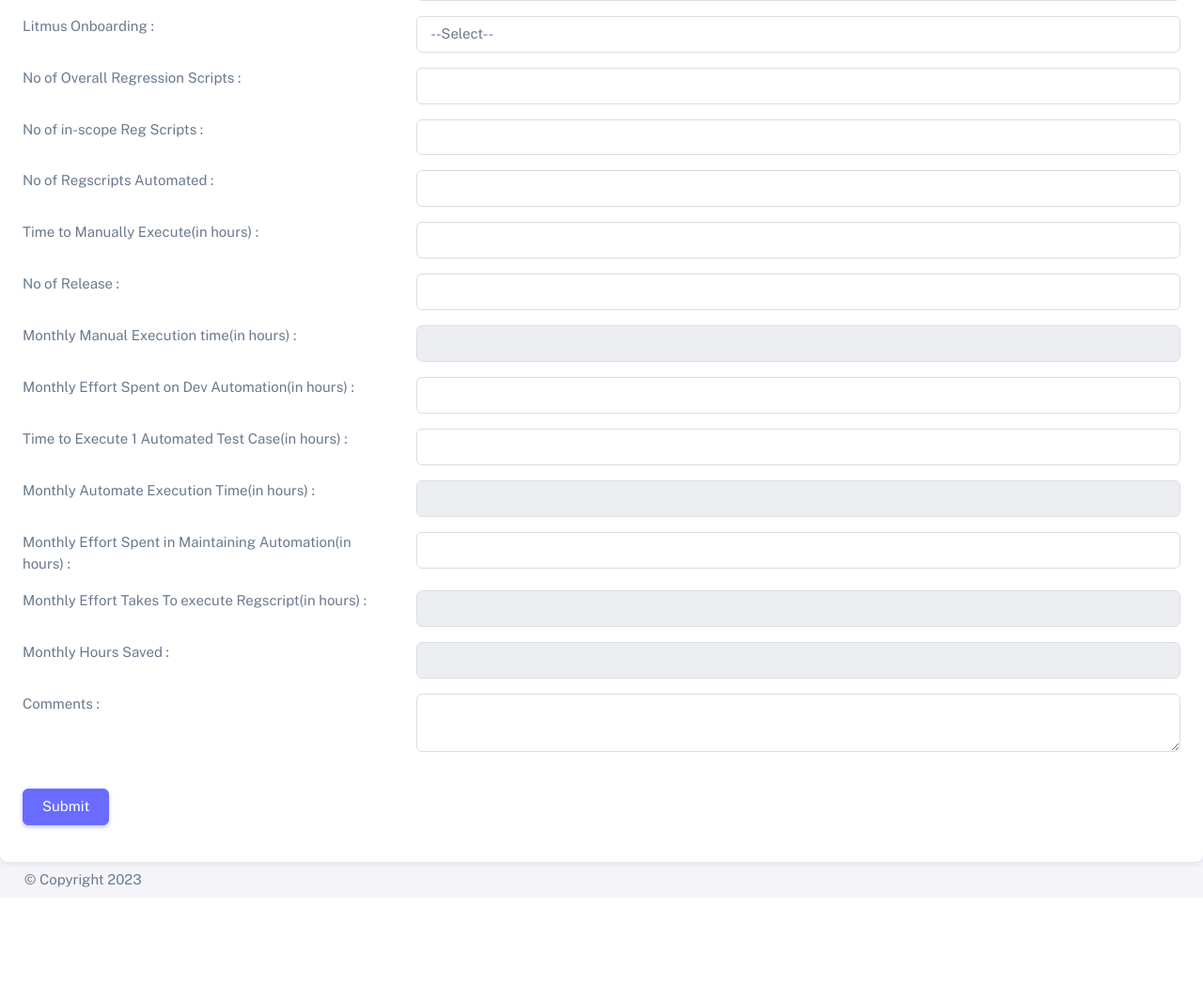
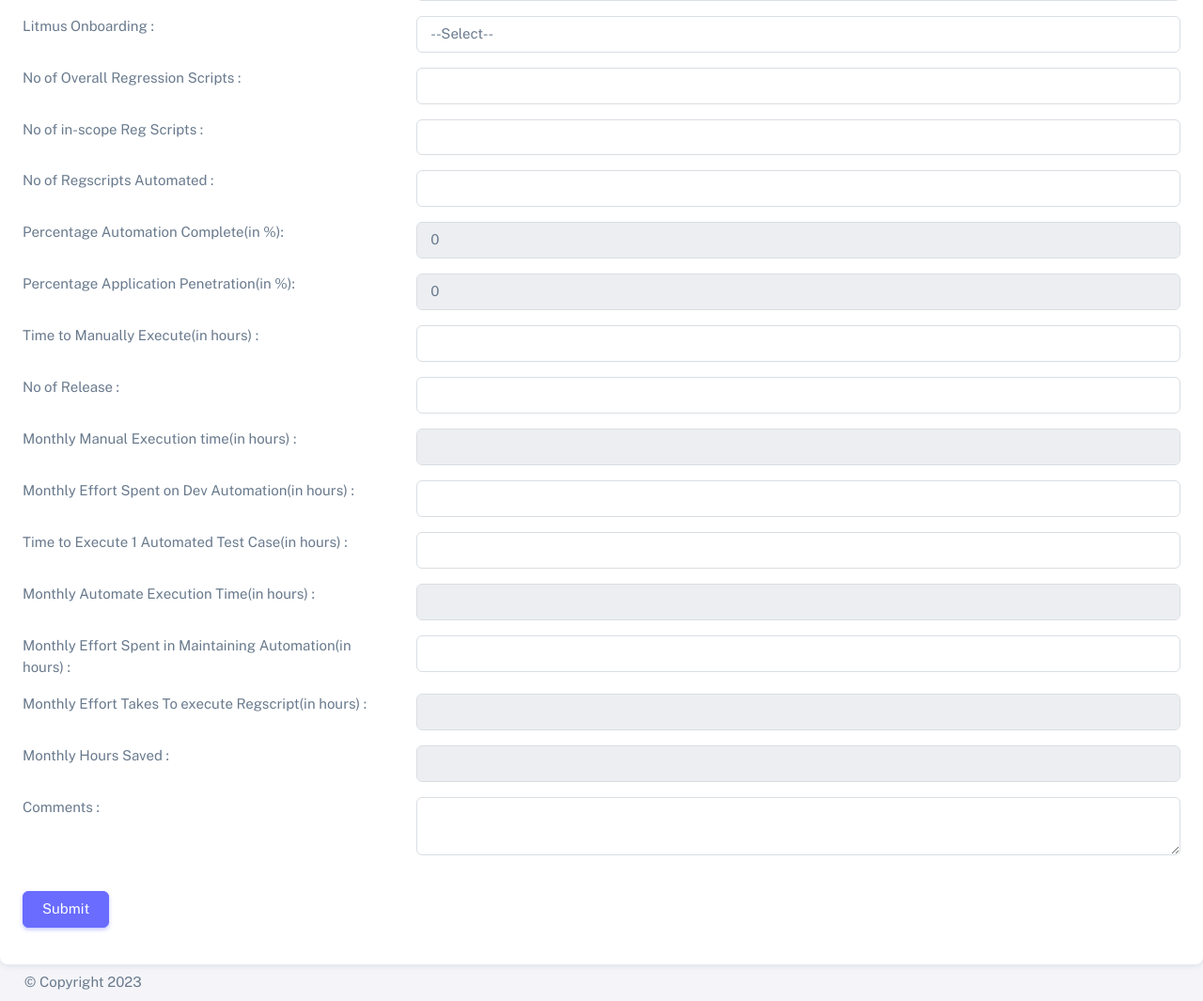
Before and after one commit to indhumano/Accenture_AutomationDashboard, a Django app: page /list/createdata/ in a window 1280 px wide. Shown: the part 686-1751 px from the top of the page at 94% size. Before the commit the page ends 1630 px from the top, so only its background shows below. Run offline with Django 4.2, Linux system fonts and the light colour scheme; data comes from the database, SQL or seed files in the repository; data that the repository does not hold is empty; some libraries are stand-ins or nearby versions.

Commit message:
added automatic calculation of Percentage Automation Complete and Percentage Application Penetration on front end

```diff
--- a/dashboard_app/templates/Index.html
+++ b/dashboard_app/templates/Index.html
@@ -61,6 +61,47 @@
     <script src="{% static 'assets/js/config.js' %}"></script>
     <script>
         $(document).ready(function() {
+
+            // Percentage_Automation_Complete
+            $('#no_of_regscripts_automated,#no_of_inscope_reg_scripts').on('input', function() {
+              var no_of_regscripts_automated = $('#no_of_regscripts_automated').val();
+              var no_of_inscope_reg_scripts = $('#no_of_inscope_reg_scripts').val();
+
+              if (no_of_regscripts_automated == ""){
+                    no_of_regscripts_automated = 0;
+              }
+
+              if (no_of_inscope_reg_scripts == ""){
+                    no_of_inscope_reg_scripts = 0;
+              }
+
+              var percentage_automation_complete = (no_of_regscripts_automated/no_of_inscope_reg_scripts)*100;
+
+              percentage_automation_complete = percentage_automation_complete.toFixed(2);
+              percentage_automation_complete = percentage_automation_complete.replace(/(\.0+|(\.\d+?)0+)$/, '$2');
+              $('#Percentage_Automation_Complete').val(percentage_automation_complete);
+            });
+
+            // Percentage Application Penetration
+            $('#no_of_regscripts_automated,#No_Of_Overall_Regression_Scripts').on('input', function() {
+              var no_of_regscripts_automated = $('#no_of_regscripts_automated').val();
+              var no_of_overall_regression_scripts = $('#No_Of_Overall_Regression_Scripts').val();
+
+              if (no_of_regscripts_automated == ""){
+                    no_of_regscripts_automated = 0;
+              }
+
+              if (no_of_overall_regression_scripts == ""){
+                    no_of_overall_regression_scripts = 0;
+              }
+
+              var percentage_application_penetration = (no_of_regscripts_automated/no_of_overall_regression_scripts)*100;
+
+              percentage_application_penetration = percentage_application_penetration.toFixed(2);
+              percentage_application_penetration = percentage_application_penetration.replace(/(\.0+|(\.\d+?)0+)$/, '$2');
+              $('#Percentage_Application_Penetration').val(percentage_application_penetration);
+            });
+
 
             // Monthly Manual Execution Time
             $('#No_Of_Overall_Regression_Scripts,#time_to_manuallyexecute,#No_Of_Release').on('input', function() {
@@ -152,6 +193,7 @@
 
               var monthly_hours_saved = monthly_manual_execution_time - monthly_effort_to_execute_regscript - monthly_effort_spent_on_dev_automation - monthly_effort_spent_on_maintaining_automation
               monthly_hours_saved = monthly_hours_saved.toFixed(1)
+              monthly_hours_saved = monthly_hours_saved.replace(/(\.0+|(\.\d+?)0+)$/, '$2');
 
               $('#Hours_Saved_Monthly').val(monthly_hours_saved);
             });
--- a/dashboard_app/templates/Insert_automation_data.html
+++ b/dashboard_app/templates/Insert_automation_data.html
@@ -130,18 +130,18 @@
                 <input id="no_of_regscripts_automated" name="no_of_regscripts_automated" type="number"  min="0" step="any" class="form-control" required/>
               </div>
             </div>
-<!--            <div class="form-group row mb-3">-->
-<!--              <label for="Percentage_Automation_Complete" class="control-label col-lg-4">Percentage Automation Complete :</label>-->
-<!--              <div class="col-lg-8">-->
-<!--                <input id="Percentage_Automation_Complete" name="percentage_automation_complete" type="number"  min="0" value="0" step="any" class="form-control" required/>-->
-<!--              </div>-->
-<!--            </div>-->
-<!--            <div class="form-group row mb-3">-->
-<!--              <label for="Percentage_Application_Penetration" class="control-label col-lg-4">Percentage Application Penetration :</label>-->
-<!--              <div class="col-lg-8">-->
-<!--                <input id="Percentage_Application_Penetration" name="percentage_application_penetration" type="number"  min="0" value="0" step="any" class="form-control" required/>-->
-<!--              </div>-->
-<!--            </div>-->
+            <div class="form-group row mb-3">
+              <label for="Percentage_Automation_Complete" class="control-label col-lg-4">Percentage Automation Complete(in %):</label>
+              <div class="col-lg-8">
+                <input id="Percentage_Automation_Complete" name="percentage_automation_complete" type="number"  min="0" value="0" step="any" class="form-control" required readonly/>
+              </div>
+            </div>
+            <div class="form-group row mb-3">
+              <label for="Percentage_Application_Penetration" class="control-label col-lg-4">Percentage Application Penetration(in %):</label>
+              <div class="col-lg-8">
+                <input id="Percentage_Application_Penetration" name="percentage_application_penetration" type="number"  min="0" value="0" step="any" class="form-control" required readonly/>
+              </div>
+            </div>
             <div class="form-group row mb-3">
               <label for="time_to_manuallyexecute" class="control-label col-lg-4">Time to Manually Execute(in hours) :</label>
               <div class="col-lg-8">
--- a/dashboard_app/views.py
+++ b/dashboard_app/views.py
@@ -81,13 +81,13 @@ def Insert_automation_data_view(request):
         updated_request = request.POST.copy()
         serial_number = automation_db.objects.latest('pk').pk
         serial_number += 1
-        no_of_regscripts_automated = int(updated_request.get('no_of_regscripts_automated'))
-        no_of_overall_regression_scripts = int(updated_request.get('no_of_overall_regression_scripts'))
-        no_of_inscope_reg_scripts = int(updated_request.get('no_of_inscope_reg_scripts'))
-        percentage_automation_complete = str(round((no_of_regscripts_automated/no_of_overall_regression_scripts)*100))
-        percentage_application_penetration = str(round((no_of_regscripts_automated/no_of_inscope_reg_scripts)*100))
-        updated_request.update({'percentage_automation_complete': percentage_automation_complete})
-        updated_request.update({'percentage_application_penetration': percentage_application_penetration})
+        # no_of_regscripts_automated = int(updated_request.get('no_of_regscripts_automated'))
+        # no_of_overall_regression_scripts = int(updated_request.get('no_of_overall_regression_scripts'))
+        # no_of_inscope_reg_scripts = int(updated_request.get('no_of_inscope_reg_scripts'))
+        # percentage_automation_complete = str(round((no_of_regscripts_automated/no_of_overall_regression_scripts)*100))
+        # percentage_application_penetration = str(round((no_of_regscripts_automated/no_of_inscope_reg_scripts)*100))
+        # updated_request.update({'percentage_automation_complete': percentage_automation_complete})
+        # updated_request.update({'percentage_application_penetration': percentage_application_penetration})
         updated_request.update({'serialnumber': serial_number})
         form = Insert_automation_data(updated_request)
         if form.is_valid():
```
